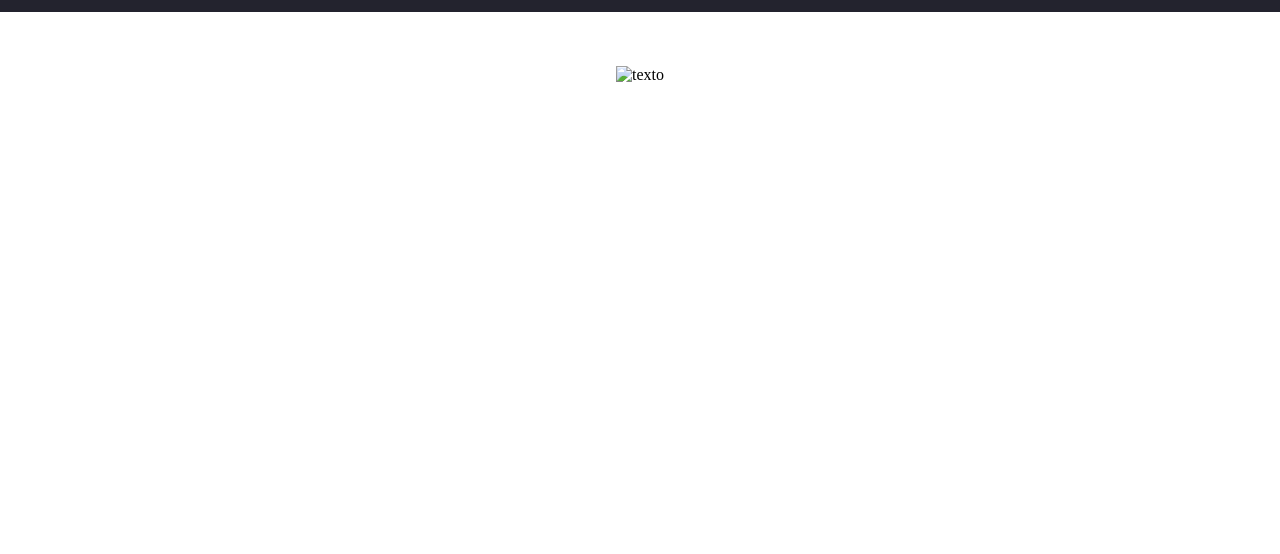
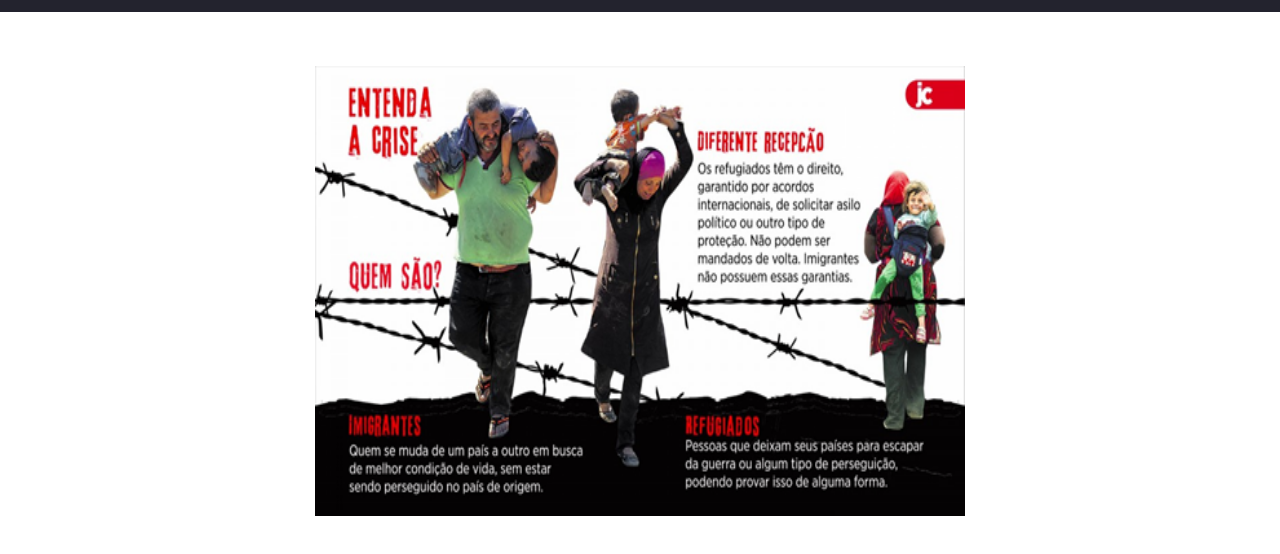
Before and after one commit to BrenoRSA/Site-Refugiado, a plain HTML site: page index.html in a window 1280 px wide. Shown: the part 52-606 px from the top of the page. Drawn offline with Linux system fonts and the light colour scheme.

Commit message:
Update index.html

```diff
--- a/index.html
+++ b/index.html
@@ -29,7 +29,7 @@
     <br>
     <br>
     <div class="foto">
-      <img src="textorefug.jpg" alt="texto" height="450" width="650">
+      <img src="textorefug (1).jpg" alt="texto" height="450" width="650">
     </div>
     <main></main>
     <script src="script.js"></script>
```
